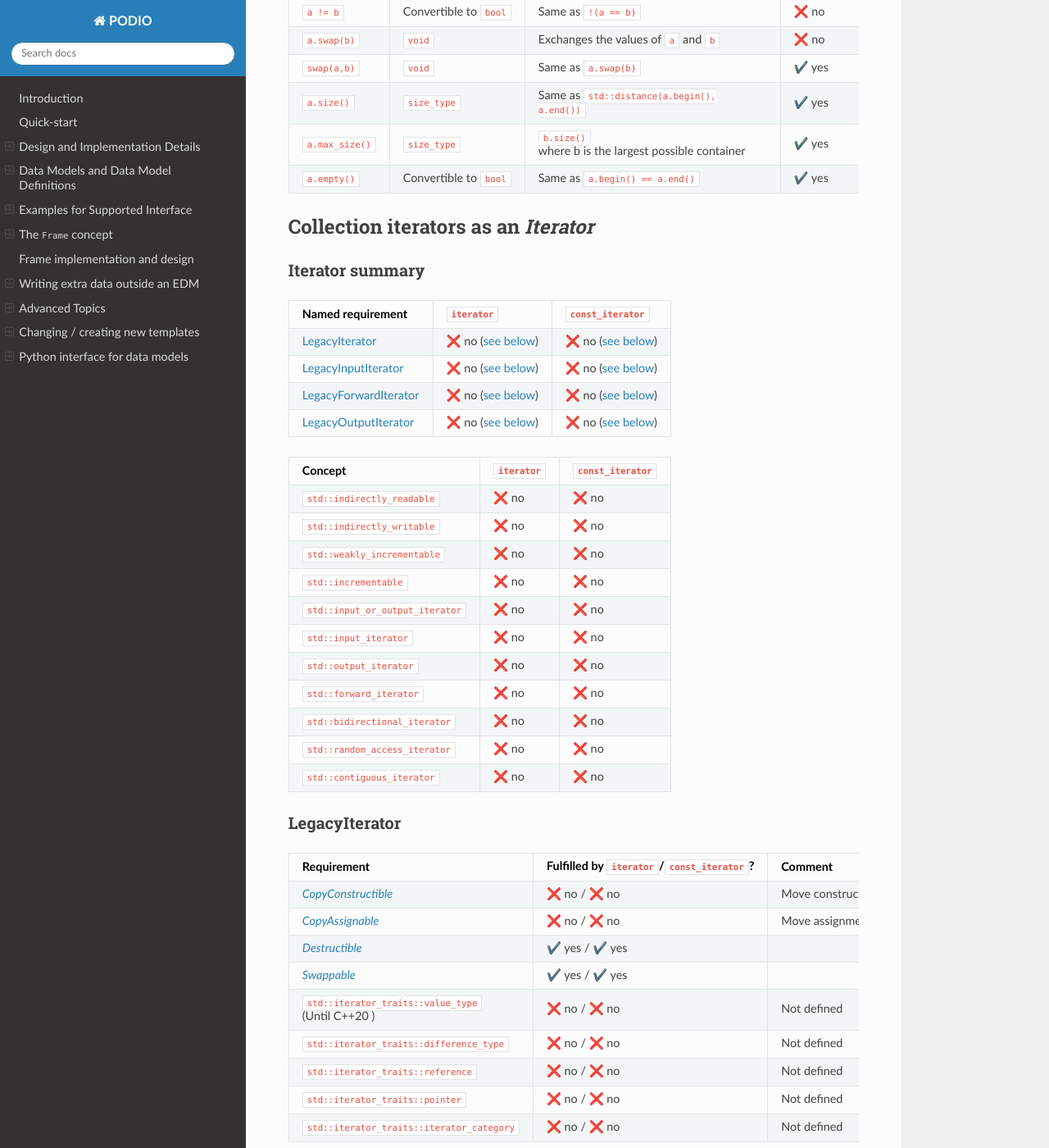
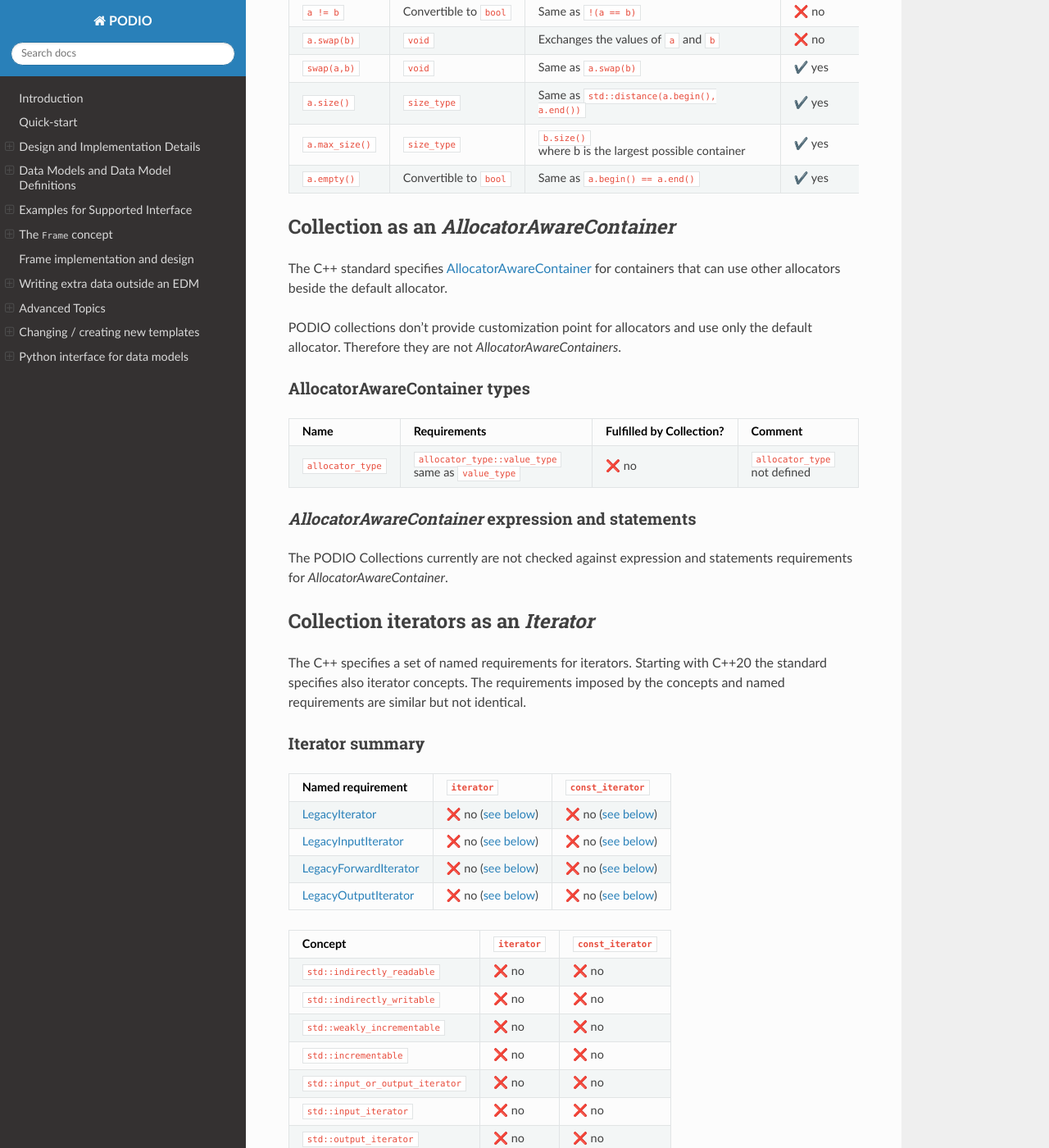
Before and after one commit to AIDASoft/podio, a Sphinx documentation site: the page built from doc/collections_as_container.md, in a window 1280 px wide and 1400 px high, scrolled down 1217 px. Shown: the whole window at 82% size. Built offline with Sphinx 7.4.7 and the Read the Docs theme 2.0.0, drawn with Linux system fonts in a browser that asks for light colours; pages that are not in the unit, such as notebooks, are missing from menus; the version number could not be read and is left out; some of the changed text lies outside the part shown.

Commit message:
reorder sections, fix consistency and typos

```diff
--- a/doc/collections_as_container.md
+++ b/doc/collections_as_container.md
@@ -38,7 +38,25 @@ The PODIO `Collection`s are move-only classes with emphasis on the distinction b
 | `a.max_size()` | `size_type` | `b.size()` where b is the largest possible container | ✔️ yes | |
 | `a.empty()` | Convertible to `bool` | Same as `a.begin() == a.end()` | ✔️ yes |
 
+## Collection as an *AllocatorAwareContainer*
+
+The C++ standard specifies [AllocatorAwareContainer](https://en.cppreference.com/w/cpp/named_req/AllocatorAwareContainer) for containers that can use other allocators beside the default allocator.
+
+PODIO collections don't provide customization point for allocators and use only the default allocator. Therefore they are not *AllocatorAwareContainers*.
+
+### AllocatorAwareContainer types
+
+| Name |  Requirements | Fulfilled by Collection? | Comment |
+|------|--------------|--------------------------|---------|
+| `allocator_type`  | `allocator_type::value_type` same as `value_type` | ❌ no | `allocator_type` not defined |
+
+### *AllocatorAwareContainer* expression and statements
+
+The PODIO Collections currently are not checked against expression and statements requirements for *AllocatorAwareContainer*.
+
 ## Collection iterators as an *Iterator*
+
+The C++ specifies a set of named requirements for iterators. Starting with C++20 the standard specifies also iterator concepts. The requirements imposed by the concepts and named requirements are similar but not identical.
 
 ### Iterator summary
 
```
Also changed, not shown: other parts of doc/collections_as_container.md (+1 -17 lines).
